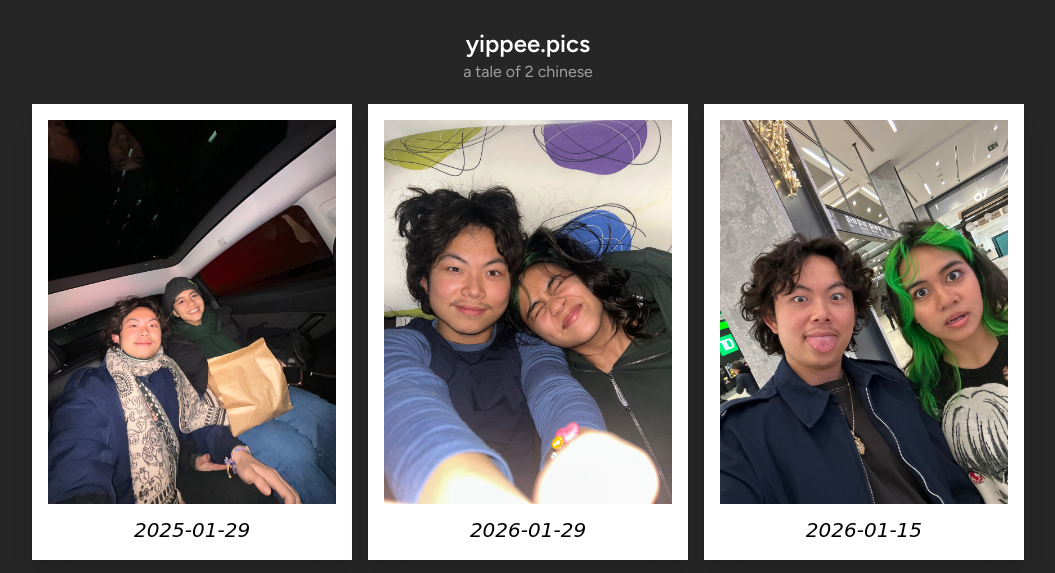
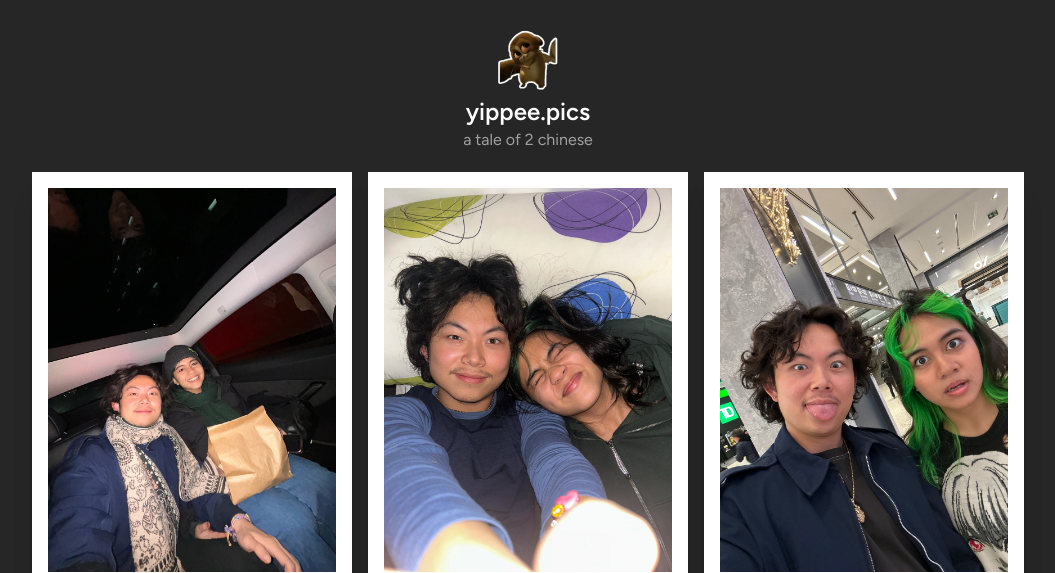
Before and after one commit to hulloitskai/yippee.pics, a website: page index.html in a window 1280 px wide. Shown: the top 573 px of the page, without its empty margins (112-1167 px from the left). Drawn offline with Linux system fonts and the light colour scheme; a web font is replaced by a local one.

Commit message:
Add mort

```diff
--- a/index.html
+++ b/index.html
@@ -29,11 +29,14 @@
 </head>
 
 <body class="flex flex-col min-h-screen items-center justify-center p-4 gap-y-5">
-  <div class="text-center pt-3">
-    <a href="/" class="text-2xl font-semibold text-white">
-      <h1>yippee.pics</h1>
-    </a>
-    <p class="text-neutral-400">a tale of 2 chinese</p>
+  <div class="pt-3 flex flex-col items-center gap-y-1">
+    <img src="./mort.png" class="w-16" alt="">
+    <div class="text-center">
+      <a href="/" class="text-2xl font-semibold text-white">
+        <h1>yippee.pics</h1>
+      </a>
+      <p class="text-neutral-400">a tale of 2 chinese</p>
+    </div>
   </div>
   <div class="pics">
     <figure>
```
Also changed, not shown: mort.png (added), out.css.
